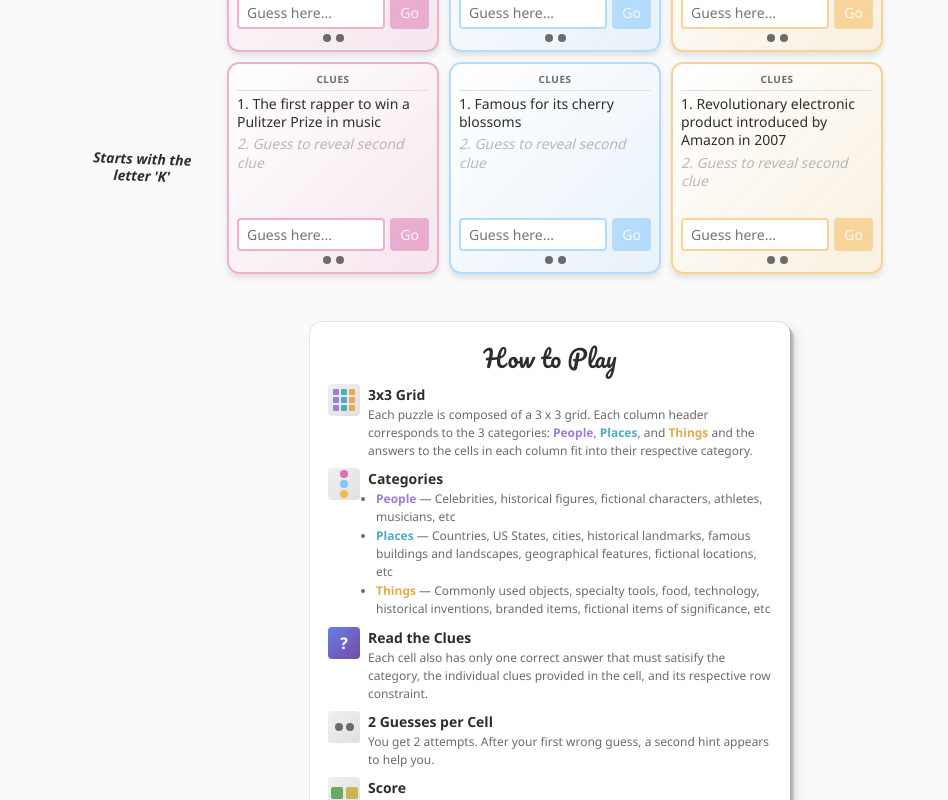
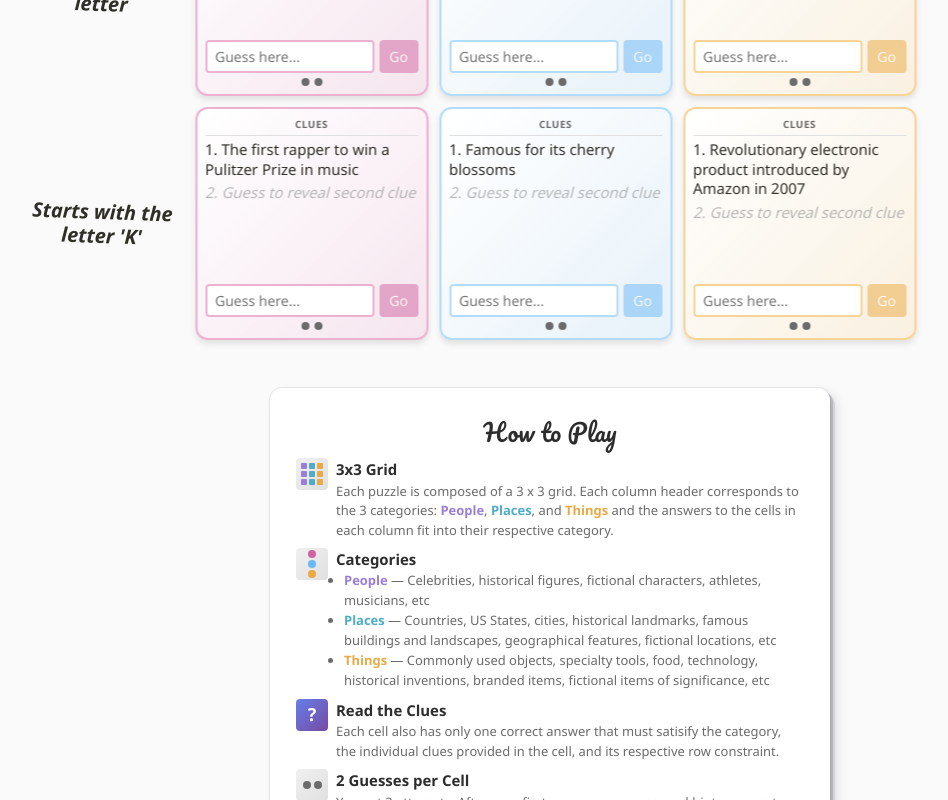
Before and after one commit to MarksGit98/people-places-things, a React (Vite) app: page / in a window 1280 px wide. Shown: the part 640-1440 px from the top of the page, without its empty margins (90-1038 px from the left). Built offline with nearby package versions, Linux system fonts and the light colour scheme; a web font is replaced by a local one.

Commit message:
visual updates

```diff
--- a/src/App.css
+++ b/src/App.css
@@ -13,12 +13,15 @@
 }
 
 .app__puzzle-number {
-  font-size: var(--font-size-xs);
+  font-size: var(--font-size-sm);
   font-weight: var(--font-weight-medium);
   color: var(--color-text-secondary);
   text-transform: uppercase;
   letter-spacing: 1px;
   margin-bottom: 2px;
+  pointer-events: none;
+  user-select: none;
+  cursor: default;
 }
 
 /* Dev buttons - remove for production */
@@ -124,7 +127,7 @@
   }
 
   .app__puzzle-number {
-    font-size: 10px;
+    font-size: var(--font-size-xs);
   }
 
   .app__complete-banner {
--- a/src/components/CardOverlay/CardOverlay.css
+++ b/src/components/CardOverlay/CardOverlay.css
@@ -61,7 +61,7 @@
 .card-overlay__close svg {
   width: 18px;
   height: 18px;
-  color: var(--color-text-primary);
+  color: var(--color-clue-text);
 }
 
 .card-overlay__close:active {
@@ -89,7 +89,7 @@
   width: 100%;
   height: 100%;
   backface-visibility: hidden;
-  border-radius: var(--radius-lg);
+  border-radius: 20px;
   display: flex;
   flex-direction: column;
   align-items: center;
--- a/src/components/GameBoard/GameBoard.css
+++ b/src/components/GameBoard/GameBoard.css
@@ -112,7 +112,7 @@
 }
 
 .game-board__constraint {
-  font-size: var(--font-size-sm);
+  font-size: var(--font-size-lg);
   color: var(--color-clue-text);
   text-align: center;
   line-height: var(--line-height-tight);
--- a/src/components/GridCell/GridCell.css
+++ b/src/components/GridCell/GridCell.css
@@ -155,7 +155,7 @@
 
 .grid-cell__clue {
   font-family: 'Noto Sans', sans-serif;
-  font-size: 14px;
+  font-size: var(--font-size-sm);
   color: var(--color-clue-text);
   text-align: left;
   line-height: 1.3;
@@ -390,7 +390,7 @@
   }
 
   .grid-cell__clue {
-    font-size: 10px;
+    font-size: var(--font-size-clue-mobile);
     line-height: 1.25;
   }
 
--- a/src/components/Header/Header.css
+++ b/src/components/Header/Header.css
@@ -5,6 +5,8 @@
 }
 
 .header__banner-image {
+  display: block;
+  margin: 0 auto;
   max-width: 100%;
   height: auto;
   max-height: 120px;
@@ -13,19 +15,21 @@
 
 .header__tagline {
   font-family: var(--font-family-tagline);
-  font-size: var(--font-size-xs);
+  font-size: var(--font-size-sm);
   color: var(--color-accent-brown);
   font-style: italic;
-  margin-top: 2px;
+  margin-top: -2px;
   margin-bottom: 0;
   letter-spacing: 0.5px;
+  pointer-events: none;
+  user-select: none;
+  cursor: default;
 }
 
 .header__puzzle-number {
   font-family: var(--font-family-puzzle-number);
   font-size: var(--font-size-sm);
   color: var(--color-text-secondary);
-  margin-top: var(--spacing-xs);
   font-weight: var(--font-weight-medium);
 }
 
@@ -37,4 +41,8 @@
   .header__banner-image {
     max-height: 80px;
   }
+
+  .header__tagline {
+    font-size: var(--font-size-xs);
+  }
 }
--- a/src/components/HowToPlay/HowToPlay.css
+++ b/src/components/HowToPlay/HowToPlay.css
@@ -12,6 +12,40 @@
     5px 5px 0 rgba(100, 100, 120, 0.15),
     6px 6px 12px rgba(0, 0, 0, 0.12);
   user-select: none;
+}
+
+/* Desktop styles */
+@media (min-width: 601px) {
+  .how-to-play {
+    max-width: 560px;
+    padding: var(--spacing-lg);
+  }
+
+  .how-to-play__title {
+    font-size: var(--font-size-2xl);
+    margin-bottom: var(--spacing-md);
+  }
+
+  .how-to-play__rules {
+    gap: var(--spacing-md);
+  }
+
+  .how-to-play__icon {
+    width: 40px;
+    height: 40px;
+  }
+
+  .how-to-play__text strong {
+    font-size: var(--font-size-md);
+  }
+
+  .how-to-play__text p {
+    font-size: var(--font-size-sm);
+  }
+
+  .how-to-play__category-list {
+    font-size: var(--font-size-sm);
+  }
 }
 
 .how-to-play__title {
--- a/src/hooks/useGameState.ts
+++ b/src/hooks/useGameState.ts
@@ -68,6 +68,19 @@ export function useGameState(puzzle: Puzzle) {
     }
     return loaded;
   });
+
+  // Reset state when puzzle changes
+  useEffect(() => {
+    const loaded = loadGameState(puzzle.id);
+    const isComplete = loaded.cells.every((row) =>
+      row.every((cell) => cell.status === 'correct' || cell.status === 'incorrect')
+    );
+    if (isComplete && loaded.gameStatus !== 'completed') {
+      setGameState({ ...loaded, gameStatus: 'completed', completedAt: new Date().toISOString() });
+    } else {
+      setGameState(loaded);
+    }
+  }, [puzzle.id]);
 
   // Save to localStorage whenever state changes
   useEffect(() => {
--- a/src/styles/variables.css
+++ b/src/styles/variables.css
@@ -1,21 +1,21 @@
 :root {
   /* Colors - Column themes */
   /* People - Pink/Magenta */
-  --color-people: #db71ad;
+  --color-people: #d063a0;
   --color-people-light: #edb0cf;
-  --color-people-dark: #b423a5;
+  --color-people-dark: #c4589a;
   --color-people-darker: #8a1b80;
 
   /* Places - Blue */
-  --color-places: #7fc4fa;
+  --color-places: #6ab8f5;
   --color-places-light: #b3dcfc;
-  --color-places-dark: #1879c1;
+  --color-places-dark: #4fa8e8;
   --color-places-darker: #125a91;
 
   /* Things - Orange/Gold */
-  --color-things: #f4b951;
+  --color-things: #eba940;
   --color-things-light: #f8d396;
-  --color-things-dark: #c88817;
+  --color-things-dark: #d99a35;
   --color-things-darker: #976611;
 
   /* Result colors */
@@ -47,9 +47,10 @@
   --font-family-tagline: 'Pacifico', cursive;
   --font-family-puzzle-number: 'Nunito Sans', 'Segoe UI', system-ui, sans-serif;
 
-  --font-size-xs: 0.75rem;    /* 12px */
-  --font-size-sm: 0.875rem;   /* 14px */
-  --font-size-md: 1rem;       /* 16px */
+  --font-size-xs: 0.81rem;  /* 13px */
+  --font-size-sm: 0.935rem;  /* 15px */
+  --font-size-md: 1.125rem;   /* 18px */
+  --font-size-clue-mobile: 0.6675rem; /* 10.5px */
   --font-size-lg: 1.25rem;    /* 20px */
   --font-size-xl: 1.5rem;     /* 24px */
   --font-size-2xl: 2rem;      /* 32px */
@@ -88,7 +89,7 @@
   --transition-slow: 350ms ease;
 
   /* Grid */
-  --cell-size: 212px;  /* ~25% larger than 170px */
+  --cell-size: 233px;  /* ~37% larger than original 170px */
   --cell-size-mobile: 112px;  /* 2% wider than original 110px */
   --cell-height-mobile: 192px;
 
@@ -98,16 +99,16 @@
   --overlay-z-index: 1000;
   --overlay-backdrop-blur: 8px;
   --overlay-card-bg-opacity: 1;
-  --grid-gap: 10px;  /* ~25% larger than 8px */
+  --grid-gap: 11px;  /* ~37% larger than original 8px */
   --grid-gap-mobile: 4px;
-  --row-label-width: 150px;  /* ~25% larger than 120px */
+  --row-label-width: 165px;  /* ~37% larger than original 120px */
   --row-label-width-mobile: 70px;
-  --ribbon-darkened-side-width: 10px;  /* ~25% larger than 8px */
-  --ribbon-darkened-side-width-mobile: 5px;
+  --ribbon-darkened-side-width: 14px;
+  --ribbon-darkened-side-width-mobile: 7px;
   --header-height: 48px;
 
   /* Category font sizes - desktop (25% larger) */
-  --font-size-category-people: calc(var(--font-size-xl) + 4px);
+  --font-size-category-people: calc(var(--font-size-xl) + 5px);
   --font-size-category-places: calc(var(--font-size-xl) + 6px);
   --font-size-category-things: var(--font-size-xl);
   --font-size-category-people-mobile: calc(var(--font-size-md) + 3px);
```
Also changed, not shown: src/data/puzzles.json.
